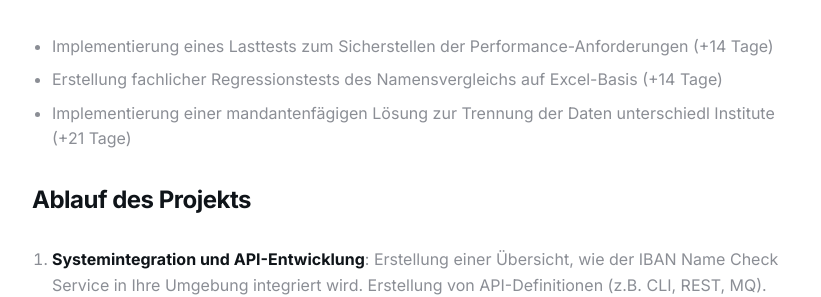
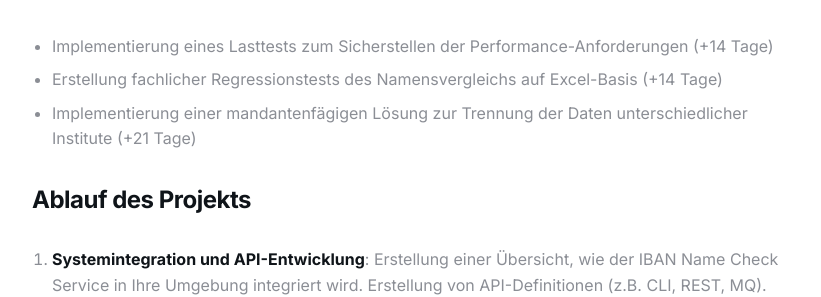
Before and after one commit to Rokko11/Rokko11.github.io, a Jekyll site: the page built from _services/service-iban-name-check.md, in a window 1280 px wide and 900 px high, scrolled down 2854 px. Shown: the part 157-454 px from the top of the window, without its empty margins (228-1049 px from the left). Built offline with Jekyll 4.4.1, drawn with Linux system fonts in a browser that asks for light colours.

Commit message:
service-iban-name-check.md aktualisieren

```diff
--- a/_services/service-iban-name-check.md
+++ b/_services/service-iban-name-check.md
@@ -38,7 +38,7 @@ So wird beispielsweise eine Überweisung an einen "Alex" akzeptiert, wenn der Za
 **Optionale Zusatzleistungen:**
 - Implementierung eines Lasttests zum Sicherstellen der Performance-Anforderungen (+14 Tage)
 - Erstellung fachlicher Regressionstests des Namensvergleichs auf Excel-Basis (+14 Tage)
-- Implementierung einer mandantenfägigen Lösung zur Trennung der Daten unterschiedl Institute (+21 Tage)
+- Implementierung einer mandantenfägigen Lösung zur Trennung der Daten unterschiedlicher Institute (+21 Tage)
 
 ### Ablauf des Projekts
 
```
